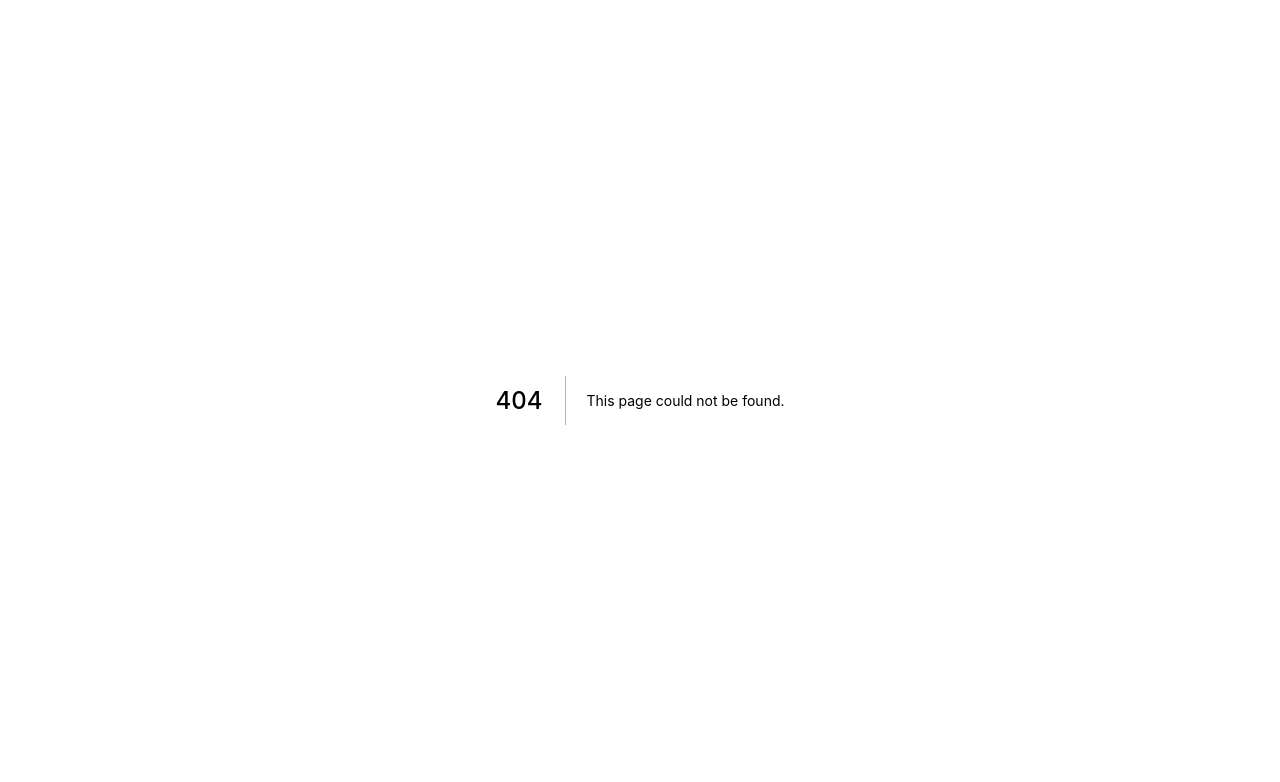
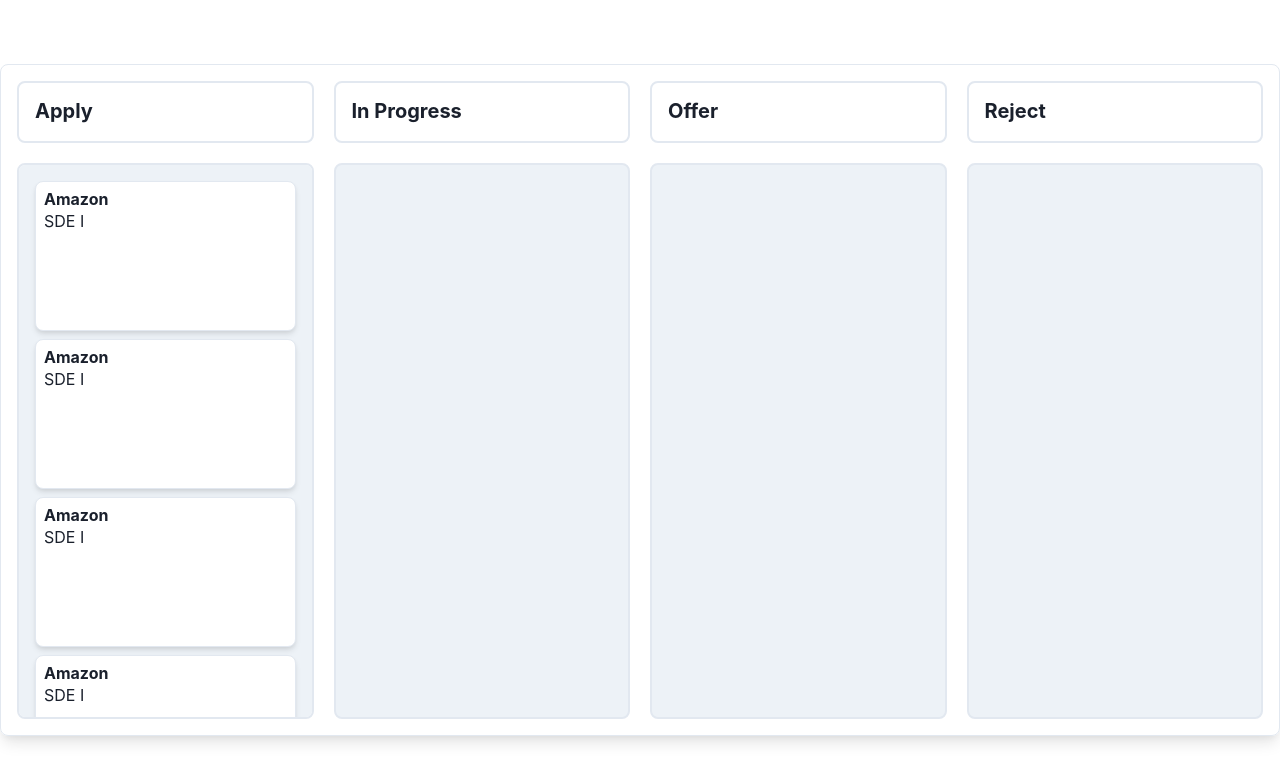
Before and after one commit to petergeorgas/apptrack, a Next.js app: page /dashboard in a window 1280 px wide. Before the commit this address had no page. Shown: the top 782 px of the page. Built offline with nearby package versions, Linux system fonts and the light colour scheme.

Commit message:
Began adding dashboard UI

```diff
--- /dev/null
+++ b/pages/dashboard.tsx
@@ -0,0 +1,188 @@
+import {
+	Box,
+	Flex,
+	Grid,
+	GridItem,
+	Heading,
+	Text,
+	VStack,
+} from "@chakra-ui/react";
+import type { NextPage } from "next";
+import { useRouter } from "next/router";
+import React, { useState } from "react";
+
+const Dashboard: NextPage = () => {
+	const router = useRouter();
+	// Applied
+	// Rejected
+	// In progress
+	// Offer
+
+	return (
+		<Flex w="100%" h="100vh" align="center" justify="center">
+			<Box
+				boxShadow="lg"
+				w="1500px"
+				h="2xl"
+				borderWidth="1px"
+				borderRadius="lg"
+				p={4}
+			>
+				<Grid
+					templateRows="repeat(8, 1fr)"
+					templateColumns="repeat(4, 1fr)"
+					gap={5}
+					h="full"
+				>
+					<GridItem
+						w="100%"
+						borderWidth="2px"
+						borderRadius="lg"
+						p={4}
+						rowSpan={1}
+					>
+						<Heading size="md">Apply</Heading>
+					</GridItem>
+					<GridItem
+						w="100%"
+						borderWidth="2px"
+						borderRadius="lg"
+						p={4}
+						rowSpan={1}
+					>
+						<Heading size="md">In Progress</Heading>
+					</GridItem>
+					<GridItem
+						w="100%"
+						borderWidth="2px"
+						borderRadius="lg"
+						p={4}
+						rowSpan={1}
+					>
+						<Heading size="md">Offer</Heading>
+					</GridItem>
+					<GridItem
+						w="100%"
+						borderWidth="2px"
+						borderRadius="lg"
+						p={4}
+						rowSpan={1}
+					>
+						<Heading size="md">Reject</Heading>
+					</GridItem>
+					<GridItem
+						w="100%"
+						bg="gray.100"
+						borderWidth="2px"
+						borderRadius="lg"
+						p={4}
+						overflowY="auto"
+						rowSpan={7}
+					>
+						<Box>
+							<Box
+								cursor="pointer"
+								bg="white"
+								boxShadow="md"
+								w="100%"
+								h="150px"
+								borderWidth="1px"
+								borderRadius="lg"
+								p={2}
+								mb={2}
+							>
+								<Heading size="sm">Amazon</Heading>
+								<Text>SDE I</Text>
+							</Box>
+							<Box
+								cursor="pointer"
+								bg="white"
+								boxShadow="md"
+								w="100%"
+								h="150px"
+								borderWidth="1px"
+								borderRadius="lg"
+								p={2}
+								mb={2}
+							>
+								<Heading size="sm">Amazon</Heading>
+								<Text>SDE I</Text>
+							</Box>
+							<Box
+								cursor="pointer"
+								bg="white"
+								boxShadow="md"
+								w="100%"
+								h="150px"
+								borderWidth="1px"
+								borderRadius="lg"
+								p={2}
+								mb={2}
+							>
+								<Heading size="sm">Amazon</Heading>
+								<Text>SDE I</Text>
+							</Box>
+							<Box
+								cursor="pointer"
+								bg="white"
+								boxShadow="md"
+								w="100%"
+								h="150px"
+								borderWidth="1px"
+								borderRadius="lg"
+								p={2}
+								mb={2}
+							>
+								<Heading size="sm">Amazon</Heading>
+								<Text>SDE I</Text>
+							</Box>
+							<Box
+								cursor="pointer"
+								bg="white"
+								boxShadow="md"
+								w="100%"
+								h="150px"
+								borderWidth="1px"
+								borderRadius="lg"
+								p={2}
+								mb={2}
+							>
+								<Heading size="sm">Amazon</Heading>
+								<Text>SDE I</Text>
+							</Box>
+						</Box>
+					</GridItem>
+					<GridItem
+						w="100%"
+						bg="gray.100"
+						borderWidth="2px"
+						borderRadius="lg"
+						p={4}
+						overflowY="scroll"
+						rowSpan={7}
+					/>
+					<GridItem
+						w="100%"
+						bg="gray.100"
+						borderWidth="2px"
+						borderRadius="lg"
+						p={4}
+						overflowY="scroll"
+						rowSpan={7}
+					/>
+					<GridItem
+						w="100%"
+						bg="gray.100"
+						borderWidth="2px"
+						borderRadius="lg"
+						p={4}
+						overflowY="scroll"
+						rowSpan={7}
+					/>
+				</Grid>
+			</Box>
+		</Flex>
+	);
+};
+
+export default Dashboard;
```
Also changed, not shown: firebase/firebase.ts (+7 -1 lines), pages/register.tsx (+10 -3 lines).
